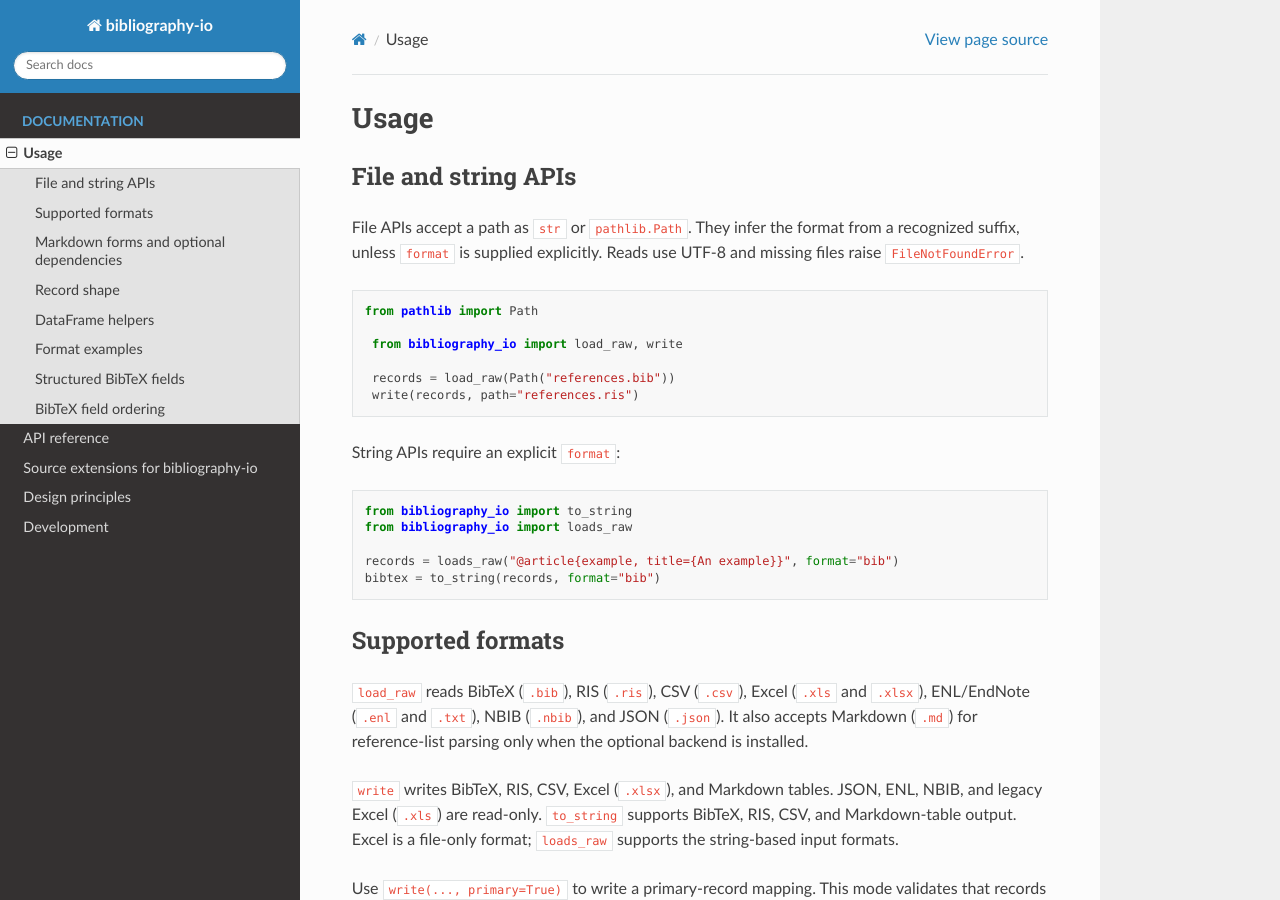
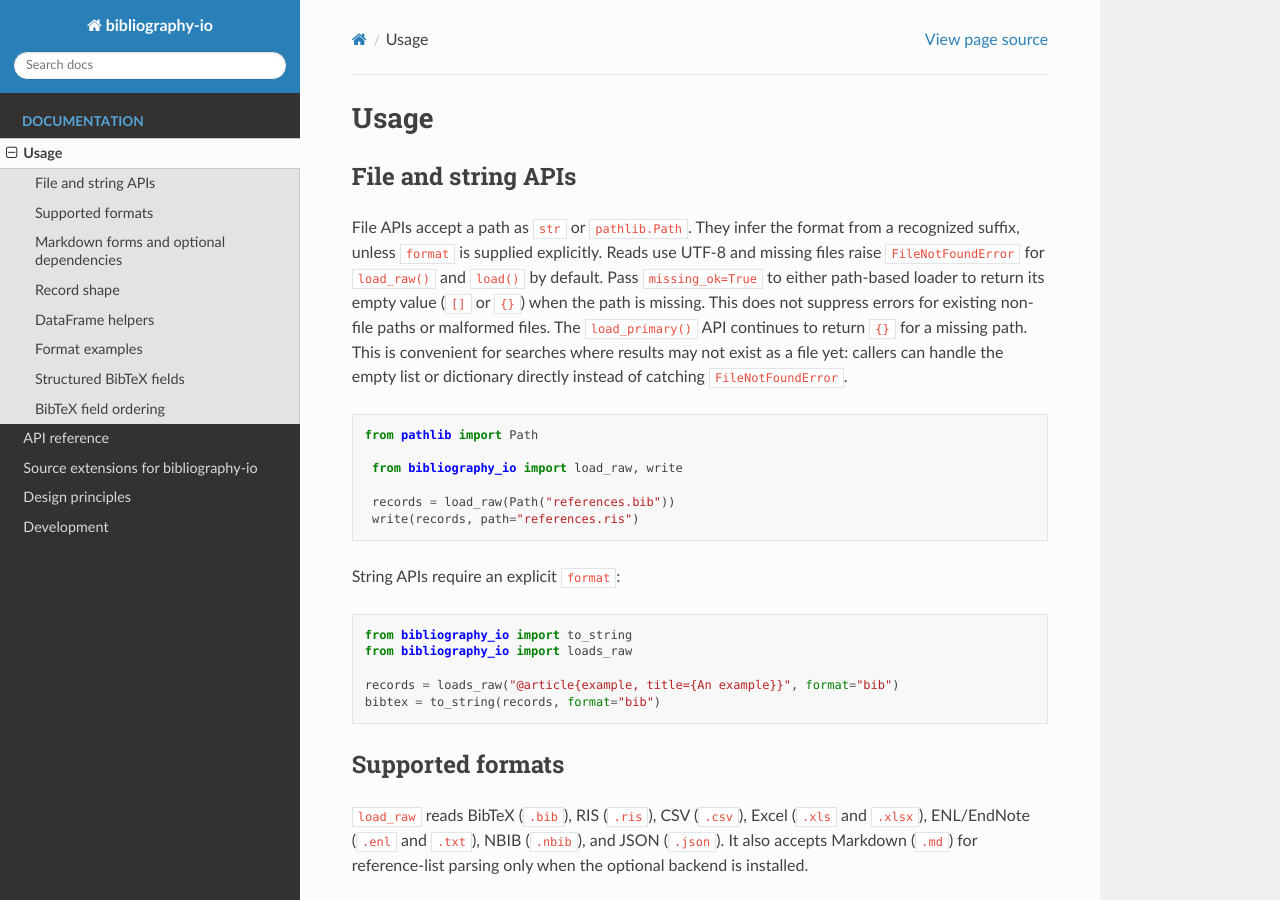
Before and after one commit to CoLRev-Environment/bibliography-io, a Sphinx documentation site: the page built from docs/usage.rst, in a window 1280 px wide and 900 px high. Built offline with Sphinx 7.4.7 and the Read the Docs theme 3.1.0, drawn with Linux system fonts in a browser that asks for light colours.

```diff
--- a/docs/usage.rst
+++ b/docs/usage.rst
@@ -6,7 +6,14 @@ File and string APIs
 
 File APIs accept a path as ``str`` or ``pathlib.Path``. They infer the format
 from a recognized suffix, unless ``format`` is supplied explicitly. Reads use
-UTF-8 and missing files raise ``FileNotFoundError``.
+UTF-8 and missing files raise ``FileNotFoundError`` for ``load_raw()`` and
+``load()`` by default. Pass ``missing_ok=True`` to either path-based loader to
+return its empty value (``[]`` or ``{}``) when the path is missing. This does
+not suppress errors for existing non-file paths or malformed files. The
+``load_primary()`` API continues to return ``{}`` for a missing path.
+This is convenient for searches where results may not exist as a file yet:
+callers can handle the empty list or dictionary directly instead of catching
+``FileNotFoundError``.
 
 .. code-block:: python
 
--- a/pyproject.toml
+++ b/pyproject.toml
@@ -4,7 +4,7 @@ build-backend = "hatchling.build"
 
 [project]
 name = "bibliography-io"
-version = "0.3.0"
+version = "0.4.0"
 description = "Loading and writing bibliographic records across formats"
 readme = "README.md"
 requires-python = ">=3.10"
```
Also changed, not shown: CHANGELOG.md (+10 -0 lines), RELEASING.md (+3 -3 lines), docs/api.rst (+9 -3 lines), docs/design.rst (+5 -3 lines), src/bibliography_io/__init__.py (+18 -1 lines), 1 other file.
